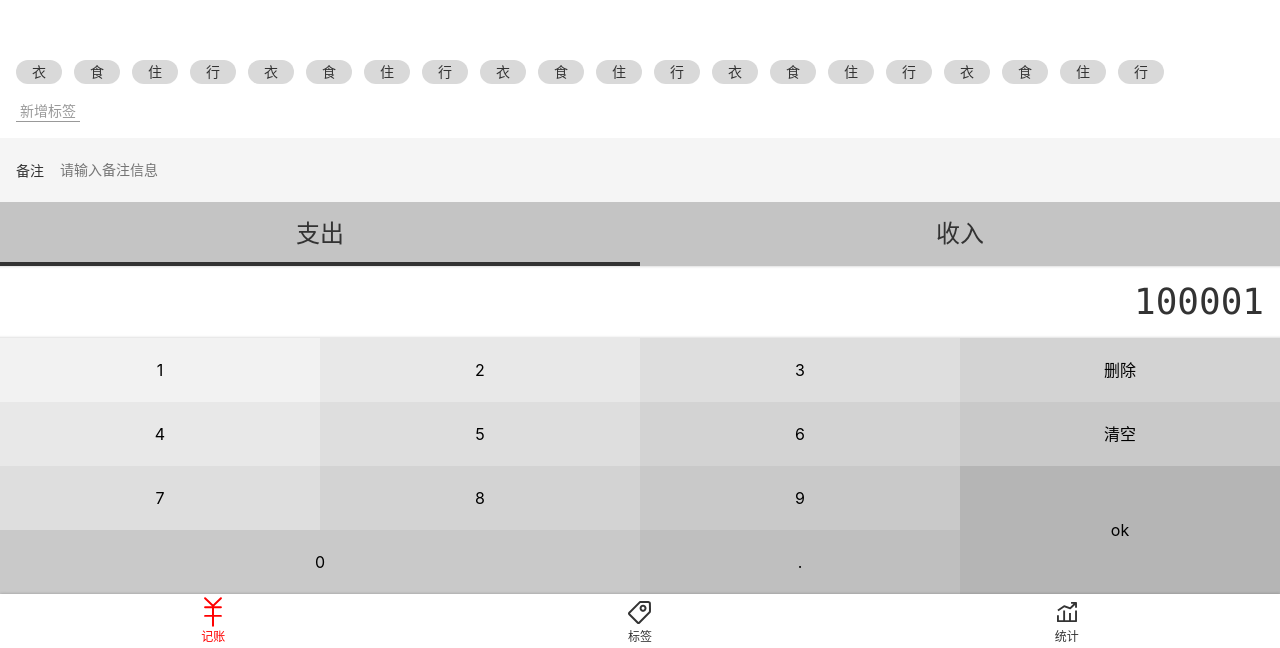
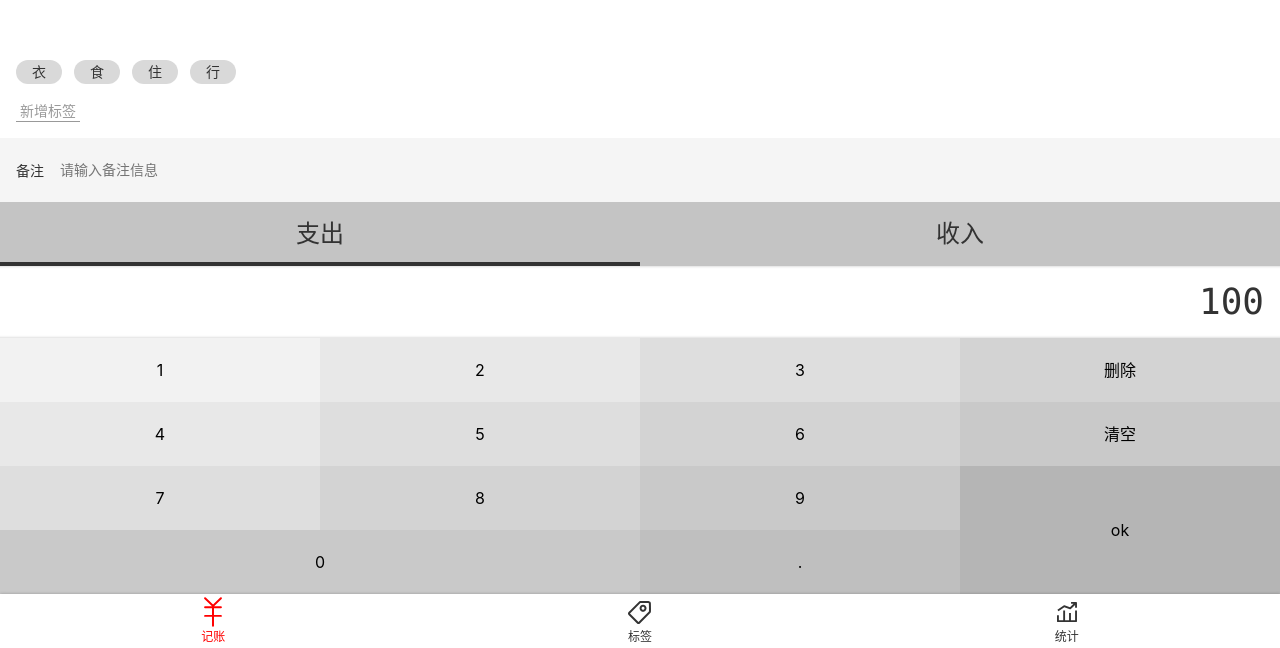
Before and after one commit to bens1320/benbenKeepAccounts, a Vue app: page /#/money in a window 1280 px wide. Shown: the part 152-800 px from the top of the page. Built offline with nearby package versions, Linux system fonts and the light colour scheme; the HTML template or start-up script is replaced by a standard one.

Commit message:
模块化: Money页面模块化为4个组件

```diff
--- /dev/null
+++ b/src/components/Money/Notes.vue
@@ -0,0 +1,41 @@
+<template>
+  <div>
+    <label class="notes">
+      <span class="name">备注</span>
+      <input type="text" placeholder="请输入备注信息">
+    </label>
+  </div>
+
+
+</template>
+
+<script lang="ts">
+export default {
+  name: 'Notes'
+};
+</script>
+
+<style lang="scss" scoped>
+.notes {
+  background: #f5f5f5;
+  //同外部div 改为block
+  //display: block;
+  font-size: 14px;
+  padding-left: 16px;
+  display: flex;
+  align-items: center;
+
+  .name {
+    padding-right: 16px;
+  }
+
+  input {
+    line-height: 64px;
+    flex-grow: 1;
+    background: transparent;
+    border: none;
+    padding-right: 16px;
+  }
+}
+
+</style>
--- /dev/null
+++ b/src/components/Money/NumberPad.vue
@@ -0,0 +1,94 @@
+<template>
+  <div class="numberPad">
+    <div class="output">100</div>
+    <div class="buttons">
+      <button>1</button>
+      <button>2</button>
+      <button>3</button>
+      <button>删除</button>
+      <button>4</button>
+      <button>5</button>
+      <button>6</button>
+      <button>清空</button>
+      <button>7</button>
+      <button>8</button>
+      <button>9</button>
+      <button class="ok">ok</button>
+      <button class="zero">0</button>
+      <button>.</button>
+    </div>
+  </div>
+</template>
+
+<script lang="ts">
+export default {
+  name: 'NumberPad'
+};
+</script>
+
+<style lang="scss" scoped>
+@import "~@/assets/style/helper.scss";
+
+.numberPad {
+  .output {
+    @extend %clearFix;
+    @extend %innerShadow;
+    font-size: 36px;
+    font-family: Consolas, monospace;
+    padding: 9px 16px;
+    text-align: right;
+  }
+
+  .buttons {
+    @extend %clearFix;
+
+    > button {
+      width: 25%;
+      height: 64px;
+      float: left;
+      background: transparent;
+      border: none;
+
+      &.ok {
+        height: 64*2px;
+        float: right;
+      }
+
+      &.zero {
+        width: 25%*2;
+      }
+
+      $bg: #f2f2f2;
+
+      &:nth-child(1) {
+        background: $bg;
+      }
+
+      &:nth-child(2), &:nth-child(5) {
+        background: darken($bg, 4%);
+      }
+
+      &:nth-child(3), &:nth-child(6), &:nth-child(9) {
+        background: darken($bg, 4*2%);
+      }
+
+      &:nth-child(4), &:nth-child(7), &:nth-child(10) {
+        background: darken($bg, 4*3%);
+      }
+
+      &:nth-child(8), &:nth-child(11), &:nth-child(13) {
+        background: darken($bg, 4*4%);
+      }
+
+      &:nth-child(14) {
+        background: darken($bg, 4*5%);
+      }
+
+      &:nth-child(12) {
+        background: darken($bg, 4*6%);
+      }
+    }
+  }
+}
+
+</style>
--- /dev/null
+++ b/src/components/Money/Tags.vue
@@ -0,0 +1,58 @@
+<template>
+  <div class="tags">
+    <div class="new">
+      <button>新增标签</button>
+    </div>
+    <ul class="current">
+      <li>衣</li>
+      <li>食</li>
+      <li>住</li>
+      <li>行</li>
+    </ul>
+  </div>
+</template>
+
+<script lang="ts">
+export default {
+  name: 'tags'
+};
+</script>
+
+<style lang="scss" scoped>
+.tags {
+  font-size: 14px;
+  padding: 16px;
+  display: flex;
+  flex-direction: column-reverse;
+  flex-grow: 1;
+
+  > .current {
+    display: flex;
+    flex-wrap: wrap;
+
+    > li {
+      background: #d9d9d9;
+      $h: 24px;
+      height: $h;
+      line-height: $h;
+      border-radius: $h/2;
+      padding: 0 16px;
+      margin-right: 12px;
+      margin-top: 4px;
+    }
+  }
+
+  > .new {
+    padding-top: 16px;
+
+    button {
+      background: transparent;
+      border: none;
+      color: #999;
+      border-bottom: 1px solid;
+      padding: 0 4px;
+    }
+  }
+}
+
+</style>
--- /dev/null
+++ b/src/components/Money/Types.vue
@@ -0,0 +1,44 @@
+<template>
+  <div>
+    <ul class="types">
+      <li class="selected">支出</li>
+      <li>收入</li>
+    </ul>
+  </div>
+
+</template>
+
+<script lang="ts">
+export default {
+  name: 'Types'
+};
+</script>
+
+<style lang="scss" scoped>
+.types {
+  background: #c4c4c4;
+  display: flex;
+  text-align: center;
+  font-size: 24px;
+
+  > li {
+    width: 50%;
+    height: 64px;
+    display: flex;
+    justify-content: center;
+    align-items: center;
+    position: relative;
+
+    &.selected::after {
+      content: '';
+      position: absolute;
+      bottom: 0;
+      left: 0;
+      width: 100%;
+      height: 4px;
+      background: #333;
+    }
+  }
+}
+
+</style>
--- a/src/router/index.ts
+++ b/src/router/index.ts
@@ -10,10 +10,10 @@ Vue.use(VueRouter);
 const routes: Array<RouteConfig> = [
   {
     path: '/',
-    redirect: '/money'
+    redirect: '/Money'
   },
   {
-    path: '/money',
+    path: '/Money',
     component: Money
   },
   {
--- a/src/views/Money.vue
+++ b/src/views/Money.vue
@@ -1,210 +1,28 @@
 <template>
   <Layout class-prefix="layout">
-    <div class="numberPad">
-      <div class="output">100001</div>
-      <div class="buttons">
-        <button>1</button>
-        <button>2</button>
-        <button>3</button>
-        <button>删除</button>
-        <button>4</button>
-        <button>5</button>
-        <button>6</button>
-        <button>清空</button>
-        <button>7</button>
-        <button>8</button>
-        <button>9</button>
-        <button class="ok">ok</button>
-        <button class="zero">0</button>
-        <button>.</button>
-      </div>
-    </div>
-    <div>
-      <ul class="types">
-        <li class="selected">支出</li>
-        <li>收入</li>
-      </ul>
-    </div>
-    <div>
-      <label class="notes">
-        <span class="name">备注</span>
-        <input type="text" placeholder="请输入备注信息">
-      </label>
-    </div>
-    <div class="tags">
-      <div class="new">
-        <button>新增标签</button>
-      </div>
-      <ul class="current">
-        <li>衣</li>
-        <li>食</li>
-        <li>住</li>
-        <li>行</li>
-        <li>衣</li>
-        <li>食</li>
-        <li>住</li>
-        <li>行</li>
-        <li>衣</li>
-        <li>食</li>
-        <li>住</li>
-        <li>行</li>
-        <li>衣</li>
-        <li>食</li>
-        <li>住</li>
-        <li>行</li>
-        <li>衣</li>
-        <li>食</li>
-        <li>住</li>
-        <li>行</li>
-      </ul>
-    </div>
-
+    <NumberPad/>
+    <Types/>
+    <Notes/>
+    <Tags/>
   </Layout>
 </template>
 
 <script lang="ts">
+import NumberPad from '@/components/Money/NumberPad.vue';
+import Types from '@/components/Money/Types.vue';
+import Notes from '@/components/Money/Notes.vue';
+import Tags from '@/components/Money/Tags.vue';
+
 export default {
-  name: 'Money'
+  name: 'Money',
+  components: {Tags, Notes, Types, NumberPad}
 };
 </script>
 
 <style lang="scss">
 //vue deep
-.layout-content{
+.layout-content {
   display: flex;
   flex-direction: column-reverse;
 }
-
 </style>
-
-<style lang="scss" scoped>
-@import "~@/assets/style/helper.scss";
-.tags{
-  font-size: 14px;
-  padding: 16px;
-  display: flex;
-  flex-direction: column-reverse;
-  flex-grow: 1;
-  > .current{
-    display: flex;
-    flex-wrap: wrap;
-    > li{
-      background: #d9d9d9;
-      $h: 24px;
-      height:$h;
-      line-height: $h;
-      border-radius: $h/2;
-      padding: 0 16px;
-      margin-right: 12px;
-      margin-top: 4px;
-    }
-  }
-
-  > .new{
-    padding-top: 16px;
-    button{
-      background: transparent;
-      border: none;
-      color: #999;
-      border-bottom: 1px solid;
-      padding: 0 4px;
-    }
-  }
-}
-
-.notes{
-  background: #f5f5f5;
-  //同外部div 改为block
-  //display: block;
-  font-size: 14px;
-  padding-left: 16px;
-  display: flex;
-  align-items: center;
-  .name{
-    padding-right: 16px;
-  }
-  input{
-    line-height: 64px;
-    flex-grow: 1;
-    background: transparent;
-    border: none;
-    padding-right: 16px;
-  }
-}
-
-.types{
-  background: #c4c4c4;
-  display: flex;
-  text-align: center;
-  font-size: 24px;
-  > li {
-    width: 50%;
-    height: 64px;
-    display: flex;
-    justify-content: center;
-    align-items: center;
-    position: relative;
-    &.selected::after{
-      content: '';
-      position: absolute;
-      bottom: 0;
-      left: 0;
-      width: 100%;
-      height: 4px;
-      background: #333;
-    }
-  }
-}
-
-.numberPad{
-  .output{
-    @extend %clearFix;
-    @extend %innerShadow;
-    font-size: 36px;
-    font-family: Consolas, monospace;
-    padding: 9px 16px;
-    text-align: right;
-  }
-
-  .buttons{
-    @extend %clearFix;
-    > button{
-      width: 25%;
-      height: 64px;
-      float: left;
-      background: transparent;
-      border: none;
-      &.ok{
-        height: 64*2px;
-        float: right;
-      }
-      &.zero{
-        width: 25%*2;
-      }
-
-      $bg: #f2f2f2;
-      &:nth-child(1) {
-        background: $bg;
-      }
-      &:nth-child(2), &:nth-child(5) {
-        background: darken($bg, 4%);
-      }
-      &:nth-child(3), &:nth-child(6), &:nth-child(9) {
-        background: darken($bg, 4*2%);
-      }
-      &:nth-child(4), &:nth-child(7), &:nth-child(10) {
-        background: darken($bg, 4*3%);
-      }
-      &:nth-child(8), &:nth-child(11), &:nth-child(13) {
-        background: darken($bg, 4*4%);
-      }
-      &:nth-child(14) {
-        background: darken($bg, 4*5%);
-      }
-      &:nth-child(12) {
-        background: darken($bg, 4*6%);
-      }
-    }
-  }
-}
-</style>
```
